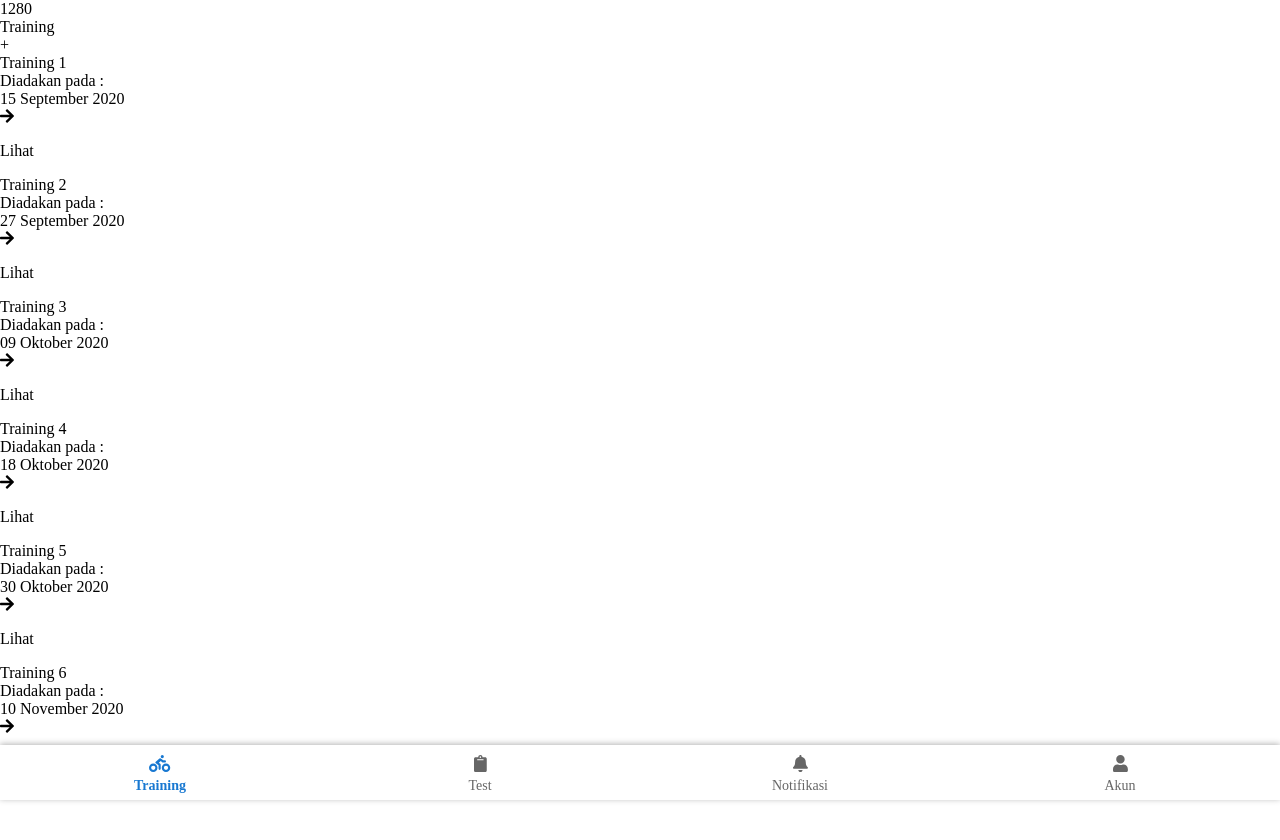
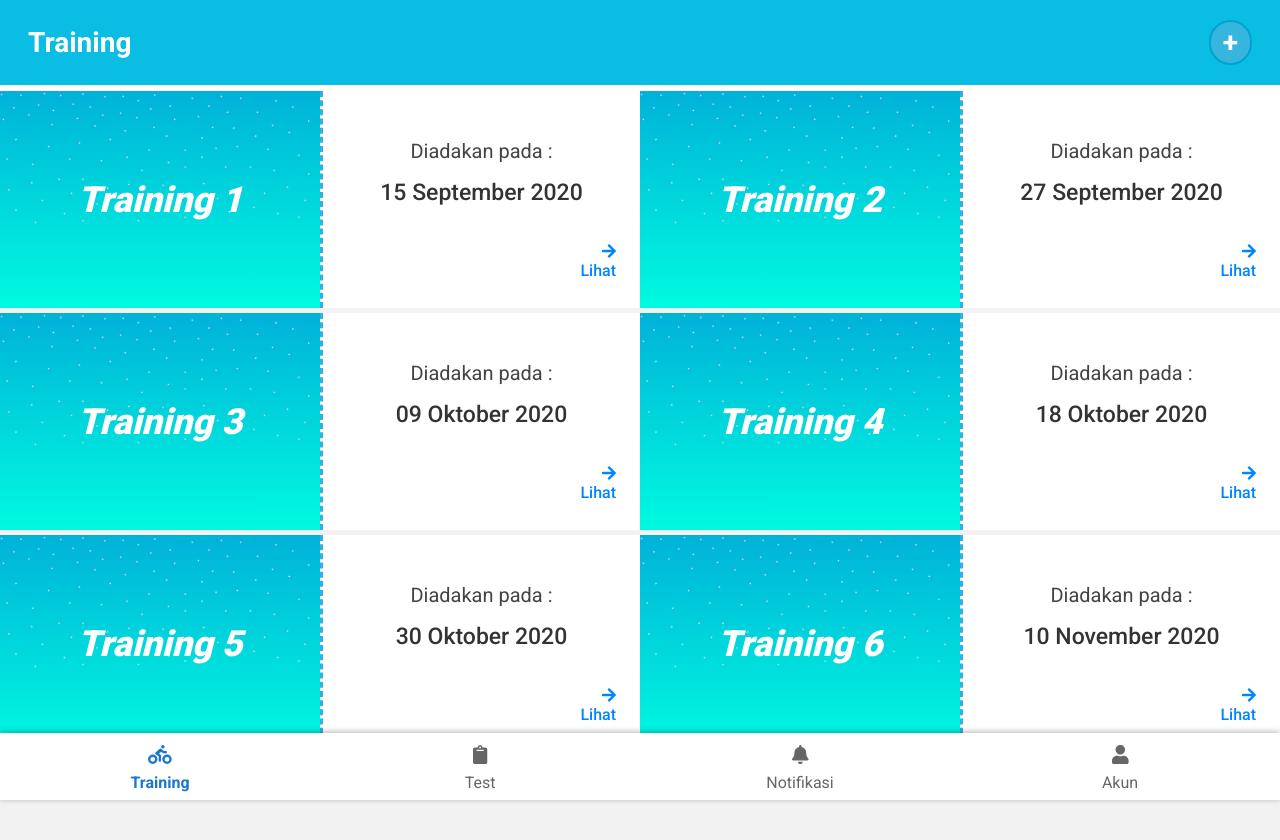
Before and after one commit to albertkur145/Bliress_Frontend, a Vue app: page /training in a window 1280 px wide. Shown: the top 840 px of the page. Before the commit the page ends 800 px from the top, so only its background shows below. Built offline with nearby package versions, Linux system fonts and the light colour scheme.

Commit message:
Complete CSS Responsive for - Menu Bar - Training view

```diff
--- a/src/components/MenuBar.vue
+++ b/src/components/MenuBar.vue
@@ -31,6 +31,8 @@
 </template>
 
 <style lang="scss" scoped>
+
+  // global css
   #menu {
     display: flex;
     position: fixed;
@@ -38,9 +40,9 @@
     left: 0;
     right: 0;
     max-width: 100%;
-    padding: 0.625rem 0 0.375rem;
     background-color: #FFF;
     box-shadow: 0 -0.0625rem 0.375rem rgba(0, 0, 0, 0.3);
+    padding: 0.4375rem 0 0.25rem;
 
     .bar {
       width: 25%;
@@ -51,15 +53,15 @@
         display: block;
         text-decoration: none;
         color: #666;
-        font-size: 0.875em;
+        font-size: 0.6875em;
 
         .menu-icon {
-          font-size: 1.0625rem;
+          font-size: 0.875em;
         }
 
         span {
           display: block;
-          margin-top: 0.25rem;
+          margin-top: 0.3125rem;
         }
 
         &.router-link-exact-active {
@@ -69,4 +71,100 @@
       }
     }
   }
+  // global css
+
+  // width 320px - 480px (Mobile)
+  @media (min-width: 320px) and (max-width: 480px) {
+    #menu {
+      box-shadow: 0 -0.0625rem 0.375rem rgba(0, 0, 0, 0.3);
+      padding: 0.5rem 0 0.3125rem;
+
+      .bar {
+
+        .txt-bar {
+          font-size: 0.75em;
+
+          .menu-icon {
+            font-size: 0.937rem;
+          }
+
+          span {
+            margin-top: 0.25rem;
+          }
+        }
+      }
+    }
+  }
+  // width 320px - 480px (Mobile)
+
+  // width 481px - 767px (Big Mobile / Tablet)
+  @media (min-width: 481px) and (max-width: 767px) {
+    #menu {
+      box-shadow: 0 -0.0625rem 0.375rem rgba(0, 0, 0, 0.3);
+      padding: 0.625rem 0 0.375rem;
+
+      .bar {
+
+        .txt-bar {
+          font-size: 0.875em;
+
+          .menu-icon {
+            font-size: 1.0625em;
+          }
+
+          span {
+            margin-top: 0.25rem;
+          }
+        }
+      }
+    }
+  }
+  // width 481px - 767px (Big Mobile / Tablet)
+
+  // width 768px - 1024px (Mini desktop / Tablet landscape)
+  @media (min-width: 768px) and (max-width: 1024px) {
+    #menu {
+      box-shadow: 0 -0.0625rem 0.375rem rgba(0, 0, 0, 0.3);
+      padding: 0.6875rem 0 0.4375rem;
+
+      .bar {
+
+        .txt-bar {
+          font-size: 0.9375em;
+
+          .menu-icon {
+            font-size: 1.125em;
+          }
+
+          span {
+            margin-top: 0.375rem;
+          }
+        }
+      }
+    }
+  }
+  // width 768px - 1024px (Mini desktop / Tablet landscape)
+
+  // width 1025px (Desktop)
+  @media (min-width: 1025px) {
+    #menu {
+      box-shadow: 0 -0.0625rem 0.375rem rgba(0, 0, 0, 0.3);
+      padding: 0.75rem 0 0.5rem;
+
+      .bar {
+
+        .txt-bar {
+          font-size: 1em;
+
+          .menu-icon {
+            font-size: 1.1875em;
+          }
+
+          span {
+            margin-top: 0.4375rem;
+          }
+        }
+      }
+    }
+  }
 </style>
--- a/src/views/Training.vue
+++ b/src/views/Training.vue
@@ -136,8 +136,7 @@
 
 <style lang="scss" scoped>
 
-  // width 481px - 767px (Big Mobile / Tablet)
-  @media (min-width: 481px) and (max-width: 767px) {
+  // global css
   #container {
     font-family: 'Roboto';
     max-width: 100%;
@@ -163,10 +162,10 @@
       color: #FFF;
       background-color: #0ABDE3;
       font-weight: 600;
-        padding: 1rem 1.5rem;
+      padding: 0.75rem 1rem;
 
       .text {
-          font-size: 1.375em;
+        font-size: 1.125em;
       }
 
       .add {
@@ -176,9 +175,9 @@
         transition: background-color .2s ease-out,
                     border .1s linear;
         border: 0.125rem solid #00A2D4;
-          border-radius: 1rem;
-          padding: 0.0625rem 0.5rem;
-          font-size: 1.375em;
+        border-radius: 5rem;
+        padding: 0rem 0.3125rem;
+        font-size: 1.125em;
 
         &:hover {
           background-color: #22AAD6;
@@ -188,50 +187,50 @@
     }
 
     .content {
-        margin-top: 4.4375rem;
+      margin-top: 3.375rem;
 
       .training {
         display: flex;
         max-width: 100%;
-          margin-bottom: 0.5rem;
+        margin-bottom: 0.25rem;
 
         &:last-child {
-            margin-bottom: 3.875rem;
+          margin-bottom: 2.9375rem;
         }
 
         .left {
           display: flex;
           justify-content: center;
           align-items: center;
-            min-width: 50%;
-            max-width: 50%;
           box-sizing: border-box;
           background-image: url('../assets/background/bg-linear-xs.svg');
           background-size: cover;
           background-repeat: no-repeat;
-            padding: 1rem 1.5rem;
+          padding: 0;
+          min-width: 50%;
+          max-width: 50%;
 
           span {
             font-weight: 900;
             font-style: italic;
             color: #FFF;
-              font-size: 2.5em;
+            font-size: 1.5em;
           }
         }
 
         .right {
-            min-width: 50%;
-            max-width: 50%;
           background-color: #FFF;
           box-sizing: border-box;
           border-left: 0.1875rem dashed #35AEE2;
-            padding: 2.75rem 0.75rem 1.5rem;
+          padding: 1.75rem 0.25rem 1rem;
+          min-width: 50%;
+          max-width: 50%;
 
           .txt {
             text-align: center;
             color: #444;
             font-weight: 400;
-              font-size: 1.25em;
+            font-size: 1em;
           }
 
           .date {
@@ -239,8 +238,8 @@
             font-weight: 500;
             color: #333;
             font-weight: 500;
-              font-size: 1.4375em;
-              margin-top: 0.75rem;
+            font-size: 1.0625em;
+            margin-top: 0.875rem;
           }
 
           .icon-see {
@@ -248,8 +247,8 @@
             color: #0085FF;
             font-weight: 500;
             cursor: pointer;
-              margin-top: 2rem;
-              font-size: 1.125em;
+            margin-top: 1.25rem;
+            font-size: 0.8125em;
 
             p {
               margin: 0;
@@ -259,8 +258,274 @@
       }
     }
   }
+  // global css
+
+  // width 320px - 480px (Mobile)
+  @media (min-width: 320px) and (max-width: 480px) {
+    #container {
+
+      .head {
+        padding: 0.875rem 1.25rem;
+
+        .text {
+          font-size: 1.1875em;
+        }
+
+        .add {
+          padding: 0 0.375rem;
+          font-size: 1.1875em;
+        }
+      }
+
+      .content {
+        margin-top: 3.8125rem;
+
+        .training {
+          margin-bottom: 0.375rem;
+
+          &:last-child {
+            margin-bottom: 3.0625rem;
+          }
+
+          .left {
+            min-width: 50%;
+            max-width: 50%;
+            padding: 1rem 1.5rem;
+
+            span {
+              font-size: 1.4375em;
+            }
+          }
+
+          .right {
+            border-left: 0.1875rem dashed #35AEE2;
+            padding: 2rem 0.5rem 1.25rem;
+            min-width: 50%;
+            max-width: 50%;
+
+            .txt {
+              font-size: 1em;
+            }
+
+            .date {
+              font-size: 1.0625em;
+              margin-top: 0.875rem;
+            }
+
+            .icon-see {
+              margin-top: 1.5rem;
+              margin-right: 0.25rem;
+              font-size: 0.875em;
+            }
+          }
+        }
+      }
+    }
+  }
+  // width 320px - 480px (Mobile)
+
+  // width 481px - 767px (Big Mobile / Tablet)
+  @media (min-width: 481px) and (max-width: 767px) {
+    #container {
+
+      .head {
+        padding: 1rem 1.5rem;
+
+        .text {
+          font-size: 1.375em;
+        }
+
+        .add {
+          padding: 0.0625rem 0.5rem;
+          font-size: 1.375em;
+        }
+      }
+
+      .content {
+        margin-top: 4.4375rem;
+
+        .training {
+          margin-bottom: 0.5rem;
+
+          &:last-child {
+            margin-bottom: 3.6875rem;
+          }
+
+          .left {
+            padding: 1rem 1.5rem;
+            min-width: 50%;
+            max-width: 50%;
+
+            span {
+              font-size: 2em;
+            }
+          }
+
+          .right {
+            border-left: 0.1875rem dashed #35AEE2;
+            padding: 2.75rem 0.75rem 1.5rem;
+            min-width: 50%;
+            max-width: 50%;
+
+            .txt {
+              font-size: 1.1875em;
+            }
+
+            .date {
+              font-size: 1.25em;
+              margin-top: 0.75rem;
+            }
+
+            .icon-see {
+              margin-top: 2rem;
+              margin-right: 0.4375rem;
+              font-size: 1.125em;
+            }
+          }
+        }
+      }
+    }
   }
   // width 481px - 767px (Big Mobile / Tablet)
+
+  // width 768px - 1024px (Mini desktop / Tablet landscape)
+  @media (min-width: 768px) and (max-width: 1024px) {
+    #container {
+
+      .head {
+        padding: 1rem 1.5rem;
+
+        .text {
+          font-size: 1.5em;
+        }
+
+        .add {
+          padding: 0.125rem 0.5875rem;
+          font-size: 1.5em;
+        }
+      }
+
+      .content {
+        display: flex;
+        flex-wrap: wrap;
+        justify-content: space-evenly;
+        margin-top: 4.625rem;
+
+        .training {
+          margin-bottom: 0.3125rem;
+          width: 50%;
+          max-width: 50%;
+
+          &:last-child {
+            margin-bottom: 0.325rem;
+          }
+
+          .left {
+            padding: 1rem 1.5rem;
+            min-width: 50%;
+            max-width: 50%;
+
+            span {
+              font-size: 1.8125em;
+            }
+          }
+
+          .right {
+            border-left: 0.1875rem dashed #35AEE2;
+            padding: 3rem 0.75rem 1.5rem;
+            min-width: 50%;
+            max-width: 50%;
+
+            .txt {
+              font-size: 1em;
+            }
+
+            .date {
+              font-size: 1.0625em;
+              margin-top: 0.8125rem;
+            }
+
+            .icon-see {
+              margin-top: 2rem;
+              margin-right: 0.4375rem;
+              font-size: 0.875em;
+            }
+          }
+        }
+      }
+    }
+  }
+  // width 768px - 1024px (Mini desktop / Tablet landscape)
+
+  // width 1025px (Desktop)
+  @media (min-width: 1025px) {
+    #container {
+
+      .head {
+        padding: 1.25rem 1.75rem;
+
+        .text {
+          font-size: 1.75em;
+        }
+
+        .add {
+          padding: 0.25rem 0.75rem;
+          font-size: 1.75em;
+        }
+      }
+
+      .content {
+        display: flex;
+        flex-wrap: wrap;
+        justify-content: space-evenly;
+        margin-top: 5.6875rem;
+        margin-bottom: 4.125rem;
+
+        .training {
+          margin-bottom: 0.3125rem;
+          width: 50%;
+          max-width: 50%;
+
+          &:last-child {
+            margin-bottom: 0.325rem;
+          }
+
+          .left {
+            padding: 1rem 1.5rem;
+            min-width: 50%;
+            max-width: 50%;
+
+            span {
+              font-size: 2.25em;
+            }
+          }
+
+          .right {
+            border-left: 0.1875rem dashed #35AEE2;
+            padding: 3rem 0.75rem 1.75rem;
+            min-width: 50%;
+            max-width: 50%;
+
+            .txt {
+              font-size: 1.25em;
+            }
+
+            .date {
+              font-size: 1.4375em;
+              margin-top: 1rem;
+            }
+
+            .icon-see {
+              margin-top: 2.25rem;
+              margin-right: 0.75rem;
+              font-size: 1em;
+            }
+          }
+        }
+      }
+    }
+  }
+  // width 1025px (Desktop)
 </style>
 
 <script>
```
Lines whose indentation alone changed are shown as unchanged.
